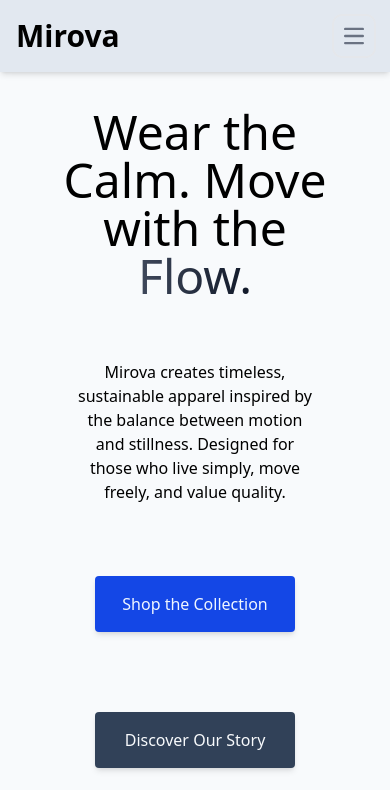
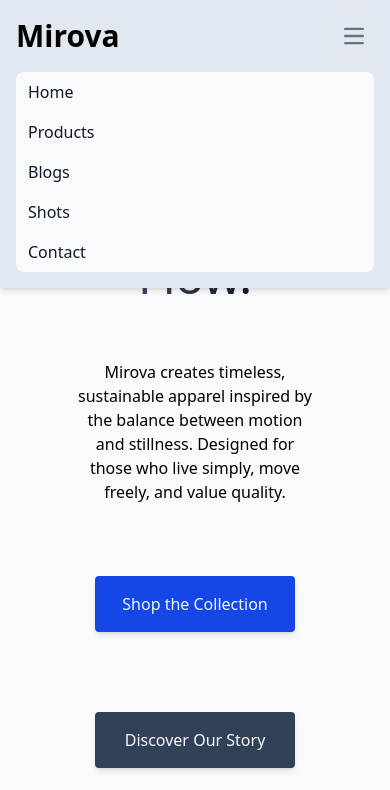
Before and after one commit to G-60/Mirova, a plain HTML site: page index.html in a window 390 px wide. Both pictures are taken after a click on the button "Open main menu". Shown: the top 790 px of the page. Drawn offline with Linux system fonts and the light colour scheme.

Commit message:
Fix hamburger not working & tweak few elements

```diff
--- a/index.html
+++ b/index.html
@@ -1,6 +1,5 @@
 <!DOCTYPE html>
 <html lang="en">
-
 <head>
     <meta charset="UTF-8">
     <meta name="viewport" content="width=device-width, initial-scale=1.0">
@@ -17,29 +16,46 @@
                 <a href="#" class="flex items-center space-x-3 rtl:space-x-reverse">
                     <span class="self-center text-3xl font-semibold whitespace-nowrap dark:text-white">Mirova</span>
                 </a>
-                <button data-collapse-toggle="navbar-solid-bg" type="button" class="inline-flex items-center p-2 w-10 h-10 justify-center text-sm text-gray-500 rounded-lg md:hidden hover:bg-gray-100 focus:outline-none focus:ring-2 focus:ring-gray-200 dark:text-gray-400 dark:hover:bg-gray-700 dark:focus:ring-gray-600" aria-controls="navbar-solid-bg" aria-expanded="false">
+        <button id="menu-btn" type="button"
+            class="inline-flex items-center p-2 w-10 h-10 justify-center text-sm text-gray-500 rounded-lg md:hidden
+                hover:bg-gray-100 focus:outline-none focus:ring-2 focus:ring-gray-200
+                dark:text-gray-400 dark:hover:bg-gray-700 dark:focus:ring-gray-600">
             <span class="sr-only">Open main menu</span>
-                    <svg class="w-5 h-5" aria-hidden="true" xmlns="http://www.w3.org/2000/svg" fill="none" viewBox="0 0 17 14">
-                        <path stroke="currentColor" stroke-linecap="round" stroke-linejoin="round" stroke-width="2" d="M1 1h15M1 7h15M1 13h15"/>
+            <svg class="w-5 h-5" xmlns="http://www.w3.org/2000/svg" fill="none" viewBox="0 0 17 14">
+                <path stroke="currentColor" stroke-linecap="round" stroke-linejoin="round" stroke-width="2"
+                    d="M1 1h15M1 7h15M1 13h15">
                 </svg>
         </button>
-                <div class="hidden w-full md:block md:w-auto" id="navbar-solid-bg">
-                    <ul class="flex flex-col font-medium mt-4 rounded-lg bg-gray-50 md:space-x-8 rtl:space-x-reverse md:flex-row md:mt-0 md:border-0 md:bg-transparent dark:bg-gray-800 md:dark:bg-transparent dark:border-gray-700">
-                        <li>
-                            <a href="#home" class="block py-2 px-3 md:p-0 text-gray-900 rounded-sm hover:bg-gray-100 md:hover:bg-transparent md:border-0 md:hover:text-blue-700 dark:text-white md:dark:hover:text-blue-500 dark:hover:bg-gray-700 dark:hover:text-white md:dark:hover:bg-transparent" aria-current="page">Home</a>
-                        </li>
-                        <li>
-                            <a href="#products" class="block py-2 px-3 md:p-0 text-gray-900 rounded-sm hover:bg-gray-100 md:hover:bg-transparent md:border-0 md:hover:text-blue-700 dark:text-white md:dark:hover:text-blue-500 dark:hover:bg-gray-700 dark:hover:text-white md:dark:hover:bg-transparent">Products</a>
-                        </li>
-                        <li>
-                            <a href="#blogs" class="block py-2 px-3 md:p-0 text-gray-900 rounded-sm hover:bg-gray-100 md:hover:bg-transparent md:border-0 md:hover:text-blue-700 dark:text-white md:dark:hover:text-blue-500 dark:hover:bg-gray-700 dark:hover:text-white md:dark:hover:bg-transparent">Blogs</a>
-                        </li>
-                        <li>
-                            <a href="#shots" class="block py-2 px-3 md:p-0 text-gray-900 rounded-sm hover:bg-gray-100 md:hover:bg-transparent md:border-0 md:hover:text-blue-700 dark:text-white md:dark:hover:text-blue-500 dark:hover:bg-gray-700 dark:hover:text-white md:dark:hover:bg-transparent">Shots</a>
-                        </li>
-                        <li>
-                            <a href="#contact" class="block py-2 px-3 md:p-0 text-gray-900 rounded-sm hover:bg-gray-100 md:hover:bg-transparent md:border-0 md:hover:text-blue-700 dark:text-white md:dark:hover:text-blue-500 dark:hover:bg-gray-700 dark:hover:text-white md:dark:hover:bg-transparent">Contact</a>
-                        </li>
+        <div id="navbar-solid-bg" class="hidden w-full md:block md:w-auto">
+            <ul
+                class="flex flex-col font-medium mt-4 rounded-lg bg-gray-50 md:space-x-8 rtl:space-x-reverse
+                md:flex-row md:mt-0 md:border-0 md:bg-transparent
+                dark:bg-gray-800 md:dark:bg-transparent dark:border-gray-700">
+                <li><a href="#home"
+                        class="block py-2 px-3 md:p-0 text-gray-900 rounded-sm hover:bg-gray-100 md:hover:bg-transparent
+                    md:border-0 md:hover:text-blue-700 dark:text-white
+                    md:dark:hover:text-blue-500 dark:hover:bg-gray-700 dark:hover:text-white
+                    md:dark:hover:bg-transparent">Home</a></li>
+                <li><a href="#products"
+                class="block py-2 px-3 md:p-0 text-gray-900 rounded-sm hover:bg-gray-100 md:hover:bg-transparent
+                    md:border-0 md:hover:text-blue-700 dark:text-white
+                    md:dark:hover:text-blue-500 dark:hover:bg-gray-700 dark:hover:text-white
+                    md:dark:hover:bg-transparent">Products</a></li>
+                <li><a href="#blogs"
+                class="block py-2 px-3 md:p-0 text-gray-900 rounded-sm hover:bg-gray-100 md:hover:bg-transparent
+                    md:border-0 md:hover:text-blue-700 dark:text-white
+                    md:dark:hover:text-blue-500 dark:hover:bg-gray-700 dark:hover:text-white
+                    md:dark:hover:bg-transparent">Blogs</a></li>
+                <li><a href="#shots"
+                class="block py-2 px-3 md:p-0 text-gray-900 rounded-sm hover:bg-gray-100 md:hover:bg-transparent
+                    md:border-0 md:hover:text-blue-700 dark:text-white
+                    md:dark:hover:text-blue-500 dark:hover:bg-gray-700 dark:hover:text-white
+                    md:dark:hover:bg-transparent">Shots</a></li>
+                <li><a href="#contact"
+                class="block py-2 px-3 md:p-0 text-gray-900 rounded-sm hover:bg-gray-100 md:hover:bg-transparent
+                    md:border-0 md:hover:text-blue-700 dark:text-white
+                    md:dark:hover:text-blue-500 dark:hover:bg-gray-700 dark:hover:text-white
+                    md:dark:hover:bg-transparent">Contact</a></li>
             </ul>
         </div>
             </div>
@@ -195,7 +211,7 @@
             </article>
         </section>
         <section class="text-gray-900 mt-10 mx-5" id="shots">
-            <h2 class="text-3xl border-l-4 p-5 text-nowrap border-sky-400 ml-0 sm:ml-5 font-bold col-span-full">Shots</h2>
+            <h2 class="text-3xl border-l-4 p-5 text-nowrap border-sky-400 ml-0 sm:ml-5 mb-10 sm:mb-0 font-bold col-span-full">Shots</h2>
             <div class="grid grid-cols-2 md:grid-cols-4 gap-4">
                 <div class="grid gap-4">
                     <div>
@@ -285,9 +301,9 @@
         </div>
         <div class="mb-5">
             <h2 class="text-3xl font-bold mb-5">Quick Links</h2>
-            <a href="#" class="underline underline-offset-4 inline-block py-2 px-3 hover:bg-slate-700">Home</a>
-            <a href="#" class="underline underline-offset-4 inline-block py-2 px-3 hover:bg-slate-700">Products</a>
-            <a href="#" class="underline underline-offset-4 inline-block py-2 px-3 hover:bg-slate-700">Shots</a>
+            <a href="#home" class="underline underline-offset-4 inline-block py-2 px-3 hover:bg-slate-700">Home</a>
+            <a href="#products" class="underline underline-offset-4 inline-block py-2 px-3 hover:bg-slate-700">Products</a>
+            <a href="#shots" class="underline underline-offset-4 inline-block py-2 px-3 hover:bg-slate-700">Shots</a>
             <div class="grid gird-cols-1">
                 <h2 class="text-3xl font-bold mt-5 grid-col">Customer Support</h2>
                 <a href="#"
@@ -352,5 +368,13 @@
         Any resemblance to real businesses or entities is purely coincidental.
         No products or services are actually offered through this website.</p>
     </footer>
+    <script>
+        // some js for the menu btn
+        const menuBtn = document.getElementById('menu-btn');
+        const navMenu = document.getElementById('navbar-solid-bg');
+        menuBtn.addEventListener('click', () => {
+        navMenu.classList.toggle('hidden');
+        });
+    </script>
 </body>
 </html>
```
Lines whose indentation alone changed are shown as unchanged.
